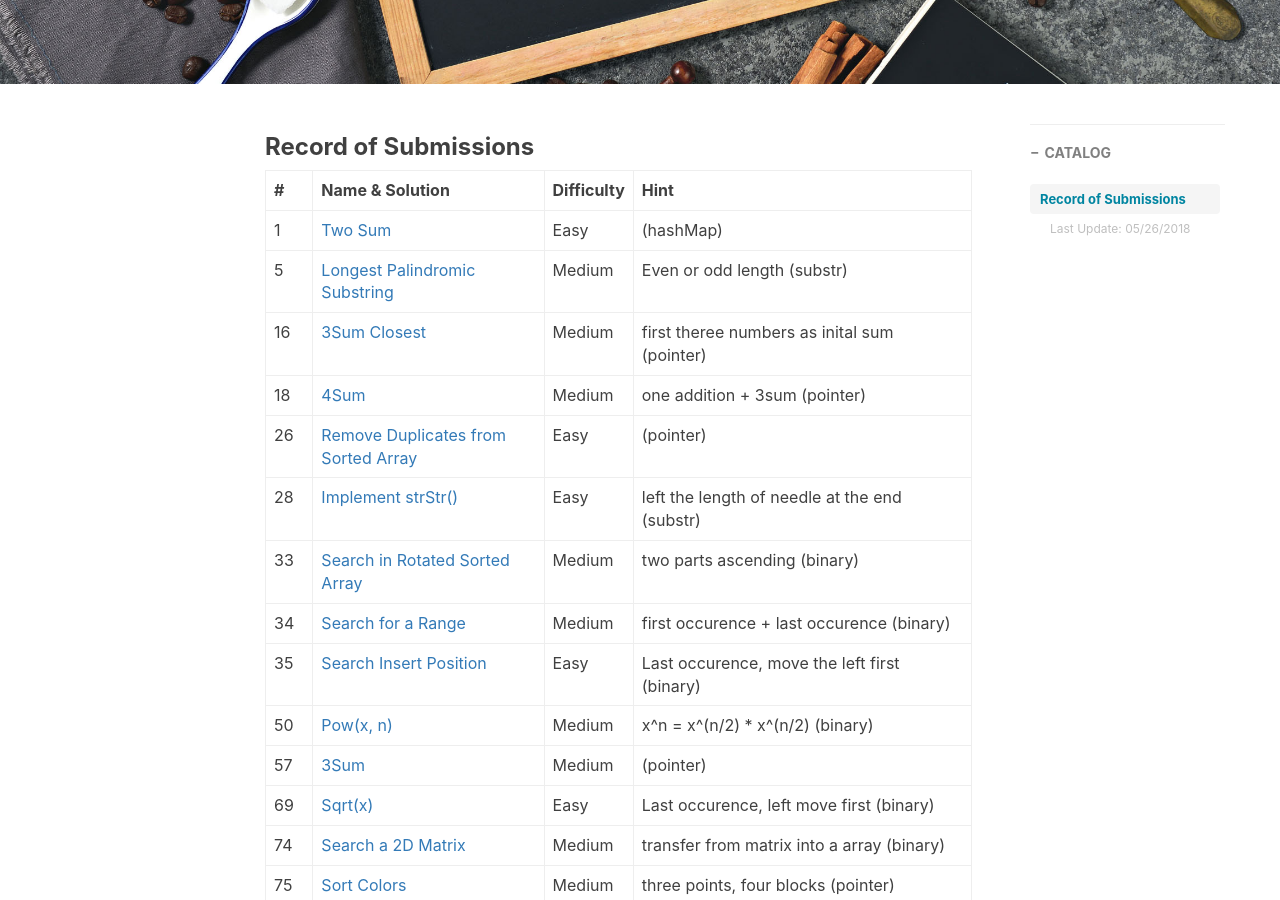
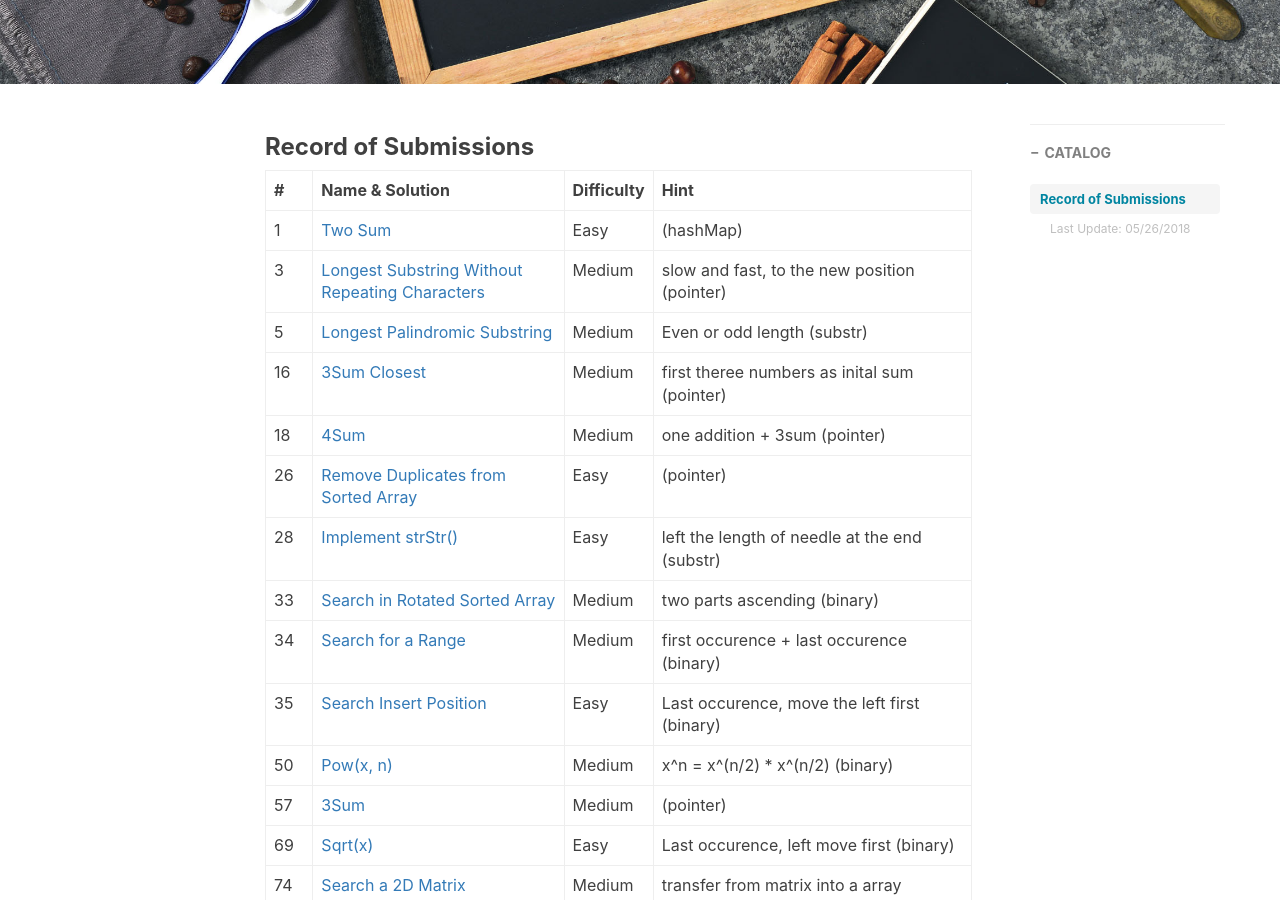
Before and after one commit to ly16/ly16.github.io, a Jekyll site: the page built from _posts/2018-05-18-leetcode-record-round1.md, in a window 1280 px wide and 900 px high, scrolled down 439 px. Built offline with Jekyll 4.4.1, drawn with Linux system fonts in a browser that asks for light colours; nearby versions of some CDN libraries; comment, search, counter and statistics services are not loaded.

Commit message:
Update 2018-05-18-leetcode-record-round1.md

```diff
--- a/_posts/2018-05-18-leetcode-record-round1.md
+++ b/_posts/2018-05-18-leetcode-record-round1.md
@@ -16,6 +16,7 @@ tags:
 |    #    | Name & Solution |Difficulty|Hint|
 | ---------- | --- |---|---|
 |1|[Two Sum](https://github.com/ly16/LC-Practice/blob/master/2%20Sum.java)|Easy|(hashMap)|
+|3|[Longest Substring Without Repeating Characters](https://github.com/ly16/LC-Practice/blob/master/Longest%20Substring%20Without%20Repeating%20Characters.java)|Medium|slow and fast, to the new position (pointer)|
 |5|[Longest Palindromic Substring](https://github.com/ly16/LC-Practice/blob/master/Longest%20Palindromic%20Substring.java)|Medium|Even or odd length (substr)|
 |16|[3Sum Closest](https://github.com/ly16/LC-Practice/blob/master/3Sum%20Closest.java)|Medium|first theree numbers as inital sum (pointer)|
 |18|[4Sum](https://github.com/ly16/LC-Practice/blob/master/4%20Sum.java)|Medium|one addition + 3sum (pointer)|
```
